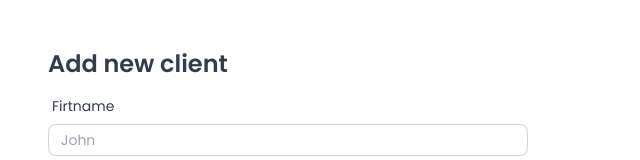
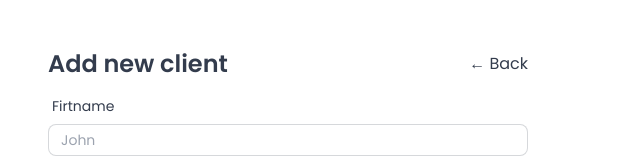
Before and after one commit to lewisdoukas/client-management-app, a Next.js app: page /clients/new in a window 1280 px wide. Shown: the top 160 px of the page, without its empty margins (0-640 px from the left). Built offline with nearby package versions, Linux system fonts and the light colour scheme.

Commit message:
Add backbutton to create client form

```diff
--- a/app/clients/new/page.tsx
+++ b/app/clients/new/page.tsx
@@ -9,6 +9,7 @@ import { zodResolver } from "@hookform/resolvers/zod";
 import FormError from "@/components/FormError";
 import Spinner from "@/components/Spinner";
 import toast from "react-hot-toast";
+import Link from "next/link";
 
 type ClientFormData = z.infer<typeof clientSchema>;
 
@@ -43,7 +44,12 @@ const NewClientPage = () => {
   return (
     <main className="max-w-xl h-full p-4">
       <form className="card-body" onSubmit={onSubmit}>
-        <h1 className="font-semibold text-2xl">Add new client</h1>
+        <div className="flex justify-between items-center">
+          <h1 className="font-semibold text-2xl">Add new client</h1>
+          <Link href="/clients" className="hover:underline">
+            ← Back
+          </Link>
+        </div>
 
         {error && <FormError message={error} />}
 
```
